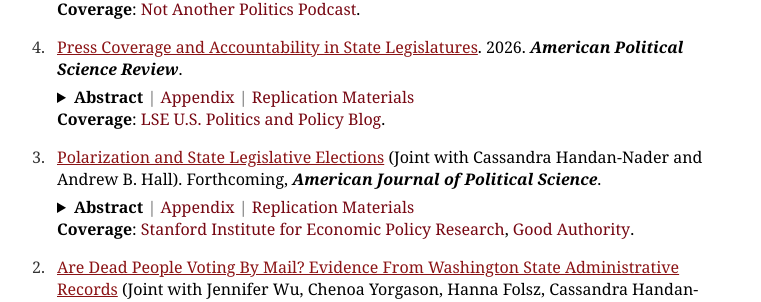
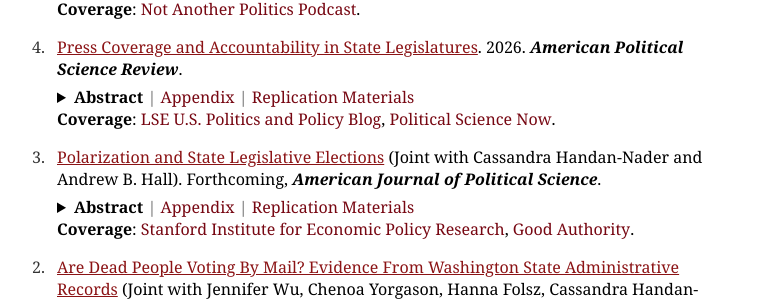
Before and after one commit to AndyMyersSkol/AndyMyersSkol.github.io, a Jekyll site: the page index.html, which Jekyll copies as it is, in a window 1280 px wide. Shown: the part 568-870 px from the top of the page, without its empty margins (258-1019 px from the left). Built offline with Jekyll 4.4.1, drawn with Linux system fonts in a browser that asks for light colours.

Commit message:
Enhance coverage section with additional link
Added a second link to the coverage section for additional resources.

```diff
--- a/index.html
+++ b/index.html
@@ -96,7 +96,7 @@ Fundraising is a critical element of legislative elections, yet problems of meas
 State legislatures are critical policymaking bodies, yet recent studies suggest that elections rarely hold state legislators accountable for their representation and voters generally know little about legislative politics. Would state legislatures function differently if voters had access to more information about legislative politics? Leveraging the haphazard overlap of newspaper markets and legislative districts, I construct and validate a measure of legislative press coverage in all 98 partisan state legislative chambers for the years 2000-2022 that is plausibly uncorrelated with other district-level variables. Drawing on this large-scale dataset, this paper traces the impact of press coverage on state legislative voters, elections, and, ultimately, representation. I find that robust local press coverage substantially augments down-ballot voter engagement, the electoral return to ideological moderation, and the incumbency advantage. Once in office, I further document that state legislators who receive stronger press coverage work more for their constituencies and diverge less from their district’s median voter. Overall, these results suggest that state legislators would be more moderate, representative, and productive were local press coverage strengthened.
                 </p>
             </details>
-                    <strong>Coverage</strong>: <a href="https://blogs.lse.ac.uk/usappblog/2025/07/18/improving-press-coverage-of-state-legislatures-is-key-for-better-representation-and-accountability-for-constituents/" target="_blank" class="replication-link">LSE U.S. Politics and Policy Blog</a>.
+                    <strong>Coverage</strong>: <a href="https://blogs.lse.ac.uk/usappblog/2025/07/18/improving-press-coverage-of-state-legislatures-is-key-for-better-representation-and-accountability-for-constituents/" target="_blank" class="replication-link">LSE U.S. Politics and Policy Blog</a>, <a href="https://politicalsciencenow.com/how-local-news-shapes-local-politics/" target="_blank" class="replication-link">Political Science Now</a>.
         </li>
     </ul>
 
```
